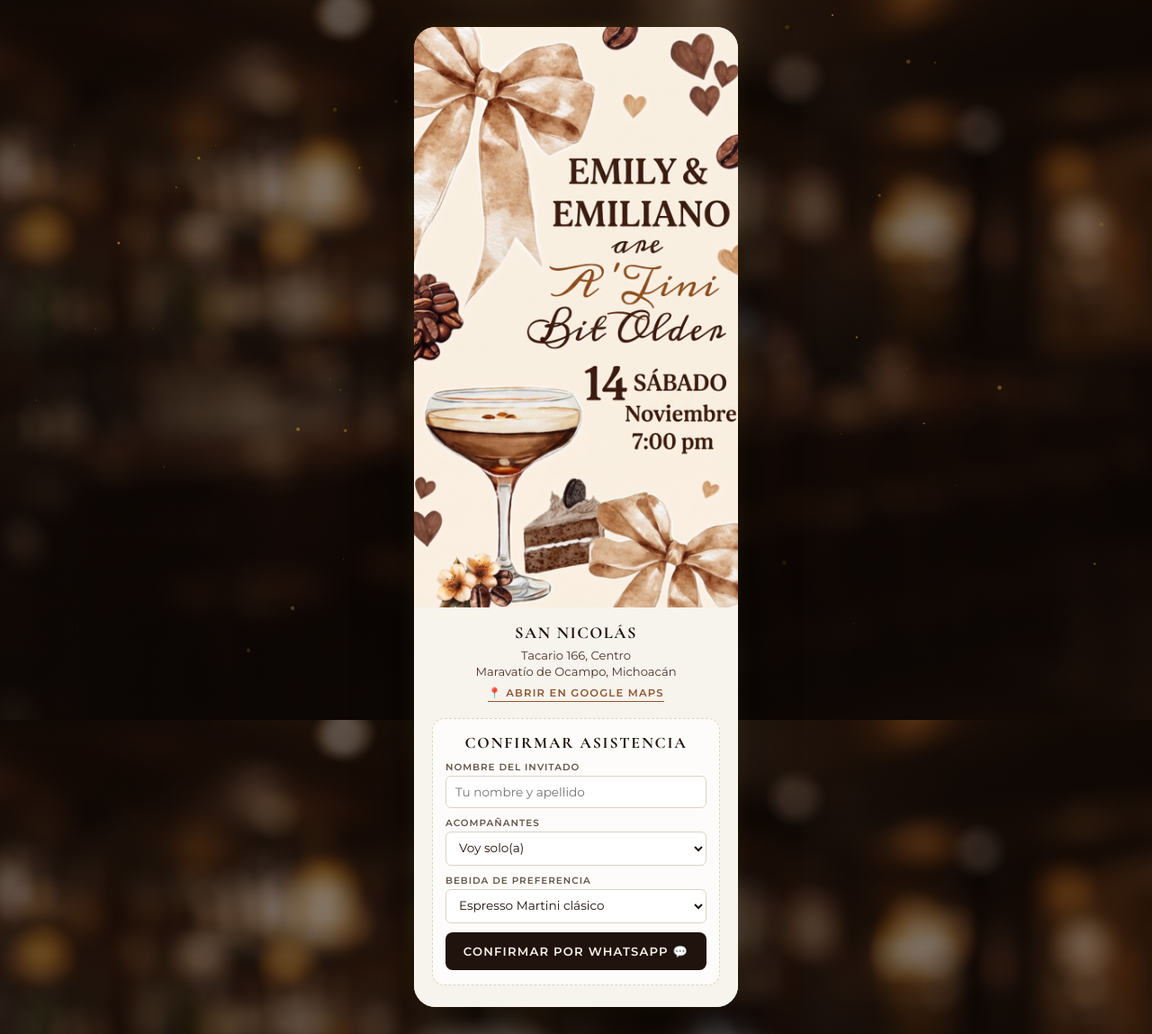
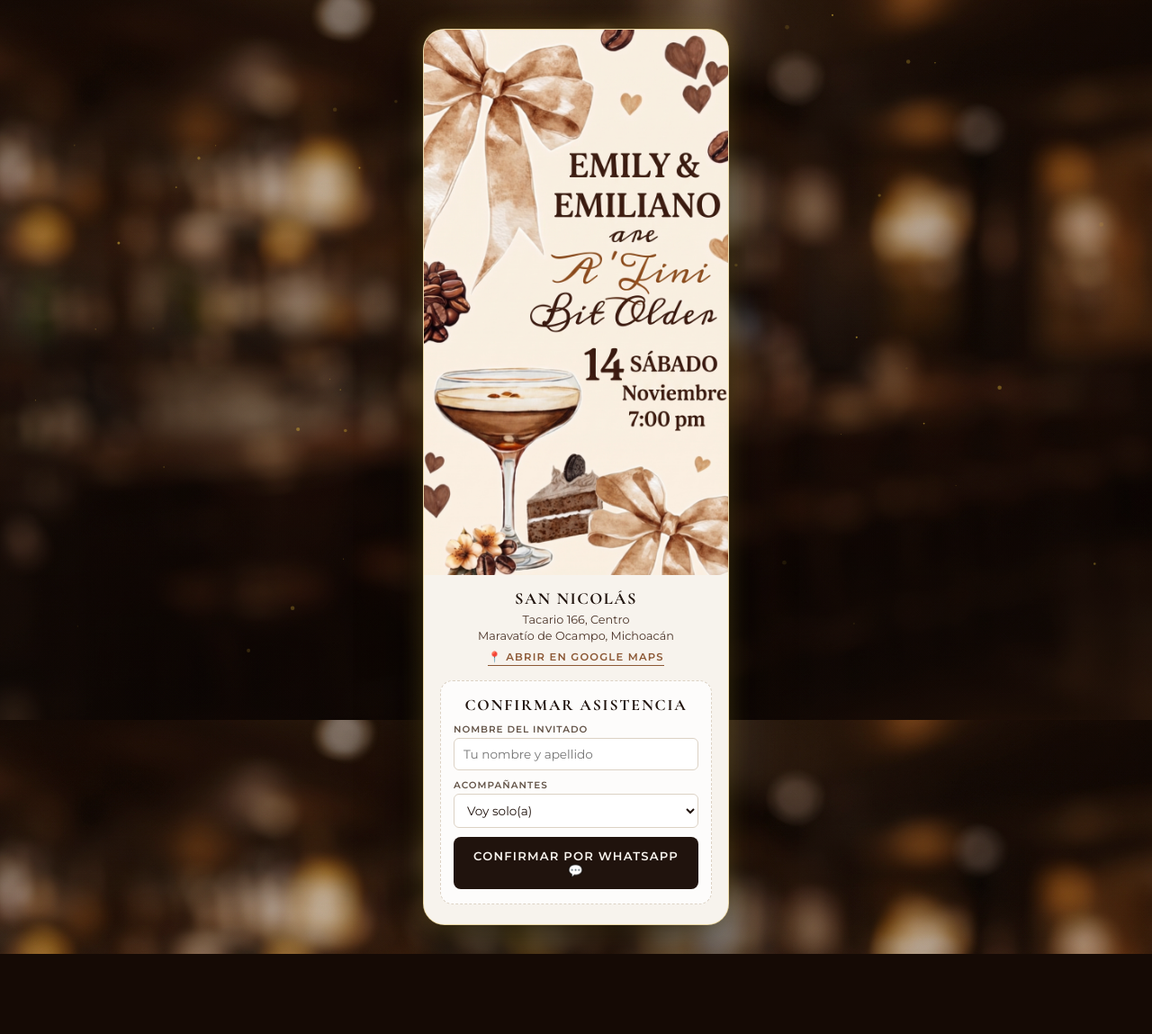
Before and after one commit to ArturoGtzRosas/servicio-gutierrez, a Flask app: page /invitacion in a window 1280 px wide. Shown: the whole page at 90% size. After the commit the page ends 1060 px from the top, so only its background shows below. Run offline with Flask 3, Linux system fonts and the light colour scheme; some libraries are stand-ins or nearby versions.

Commit message:
style: resaltar fondo bokeh, silueta compacta y remover seleccion de bebida

```diff
--- a/templates/invitacion_martini.html
+++ b/templates/invitacion_martini.html
@@ -24,6 +24,7 @@
             --caramel: #8c5835;
             --line-border: #dcd2c4;
             --text-sub: #635347;
+            --gold-glow: rgba(212, 175, 55, 0.4);
         }
 
         * {
@@ -33,8 +34,9 @@
         }
 
         body {
-            background: linear-gradient(rgba(10, 6, 5, 0.4), rgba(10, 6, 5, 0.7)),
-                        url("{{ url_for('static', filename='img/background_texture.jpg') }}?v=4") no-repeat center center fixed;
+            /* Filtro oscuro mucho más suave para que el fondo resalte con viveza */
+            background: linear-gradient(rgba(10, 6, 5, 0.15), rgba(10, 6, 5, 0.45)),
+                        url("{{ url_for('static', filename='img/background_texture.jpg') }}?v=5") no-repeat center center fixed;
             background-size: cover;
             color: var(--espresso-dark);
             font-family: 'Montserrat', sans-serif;
@@ -42,7 +44,7 @@
             display: flex;
             justify-content: center;
             align-items: center;
-            padding: 30px 16px;
+            padding: 32px 24px;
             position: relative;
         }
 
@@ -56,13 +58,14 @@
             pointer-events: none;
         }
 
-        /* Contenedor tipo tarjeta vertical con márgenes para ver el fondo */
+        /* Tarjeta más compacta y esbelta para dar amplio espacio al fondo */
         .poster-card {
             background-color: #f7f3ed;
+            border: 1px solid rgba(212, 175, 55, 0.4);
             border-radius: 24px;
-            max-width: 360px;
-            width: 90%;
-            box-shadow: 0 25px 60px rgba(0, 0, 0, 0.75), 0 0 20px rgba(212, 175, 55, 0.15);
+            max-width: 340px;
+            width: 84%;
+            box-shadow: 0 25px 65px rgba(0, 0, 0, 0.8), 0 0 25px var(--gold-glow);
             position: relative;
             z-index: 1;
             overflow: hidden;
@@ -86,16 +89,15 @@
             display: block;
         }
 
-        /* Sección de acciones y ubicación */
         .actions-panel {
-            padding: 16px 20px 24px 20px;
+            padding: 14px 18px 22px 18px;
             background-color: #f7f3ed;
             text-align: center;
         }
 
         .location-box {
-            margin-bottom: 18px;
-            font-size: 0.82rem;
+            margin-bottom: 16px;
+            font-size: 0.8rem;
             line-height: 1.4;
             color: var(--espresso-mid);
         }
@@ -125,9 +127,9 @@
             padding-bottom: 1px;
         }
 
-        /* Tarjeta de Confirmación */
+        /* Formulario sin bebida */
         .rsvp-container {
-            background: rgba(255, 255, 255, 0.7);
+            background: rgba(255, 255, 255, 0.75);
             border: 1px dashed var(--line-border);
             border-radius: 14px;
             padding: 16px 14px;
@@ -206,8 +208,7 @@
     <canvas id="particleCanvas"></canvas>
 
     <div class="poster-card">
-        <!-- El póster ilustrado completo -->
-        <img src="{{ url_for('static', filename='img/espresso_header.jpg') }}?v=4" alt="Invitación Emily & Emiliano" class="poster-image">
+        <img src="{{ url_for('static', filename='img/espresso_header.jpg') }}?v=5" alt="Invitación Emily & Emiliano" class="poster-image">
 
         <div class="actions-panel">
             <div class="location-box">
@@ -219,7 +220,6 @@
                 </a>
             </div>
 
-            <!-- Confirmación -->
             <section class="rsvp-container">
                 <h2 class="rsvp-title">Confirmar Asistencia</h2>
 
@@ -235,16 +235,6 @@
                         <option value="+1 Acompañante">+1 Acompañante</option>
                         <option value="+2 Acompañantes">+2 Acompañantes</option>
                         <option value="+3 Acompañantes">+3 Acompañantes</option>
-                    </select>
-                </div>
-
-                <div class="form-item">
-                    <label for="drinkPref">Bebida de Preferencia</label>
-                    <select id="drinkPref">
-                        <option value="Espresso Martini clásico">Espresso Martini clásico</option>
-                        <option value="Carajillo shakerato">Carajillo shakerato</option>
-                        <option value="Cóctel sin alcohol (Mocktail)">Cóctel sin alcohol</option>
-                        <option value="Cerveza / Vino / Refresco">Cerveza / Vino / Refresco</option>
                     </select>
                 </div>
 
@@ -311,7 +301,6 @@
         function enviarConfirmacion() {
             const nombre = document.getElementById('guestName').value.trim();
             const acompanantes = document.getElementById('guestsCount').value;
-            const bebida = document.getElementById('drinkPref').value;
 
             if (!nombre) {
                 alert('Por favor escribe tu nombre antes de enviar la confirmación.');
@@ -330,8 +319,7 @@
 
             const mensaje = `¡Hola! Confirmo mi asistencia al cumpleaños de Emily y Emiliano 🍸☕%0A%0A` +
                             `👤 *Invitado:* ${encodeURIComponent(nombre)}%0A` +
-                            `👥 *Acompañantes:* ${encodeURIComponent(acompanantes)}%0A` +
-                            `🍸 *Bebida preferida:* ${encodeURIComponent(bebida)}%0A%0A` +
+                            `👥 *Acompañantes:* ${encodeURIComponent(acompanantes)}%0A%0A` +
                             `¡Nos vemos el sábado 14 de noviembre a las 7:00 PM!`;
 
             const url = `https://wa.me/${TELEFONO_WHATSAPP}?text=${mensaje}`;
```
